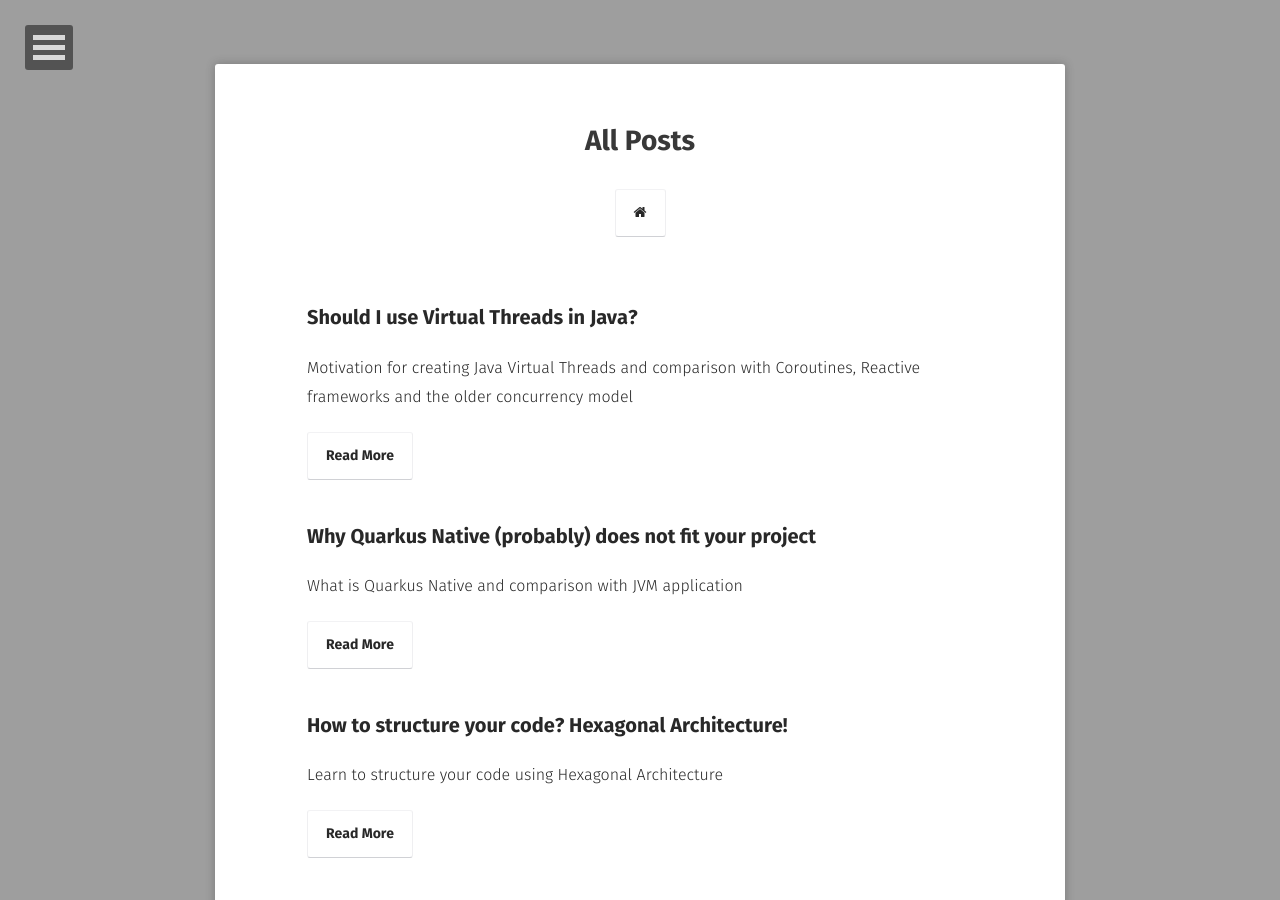
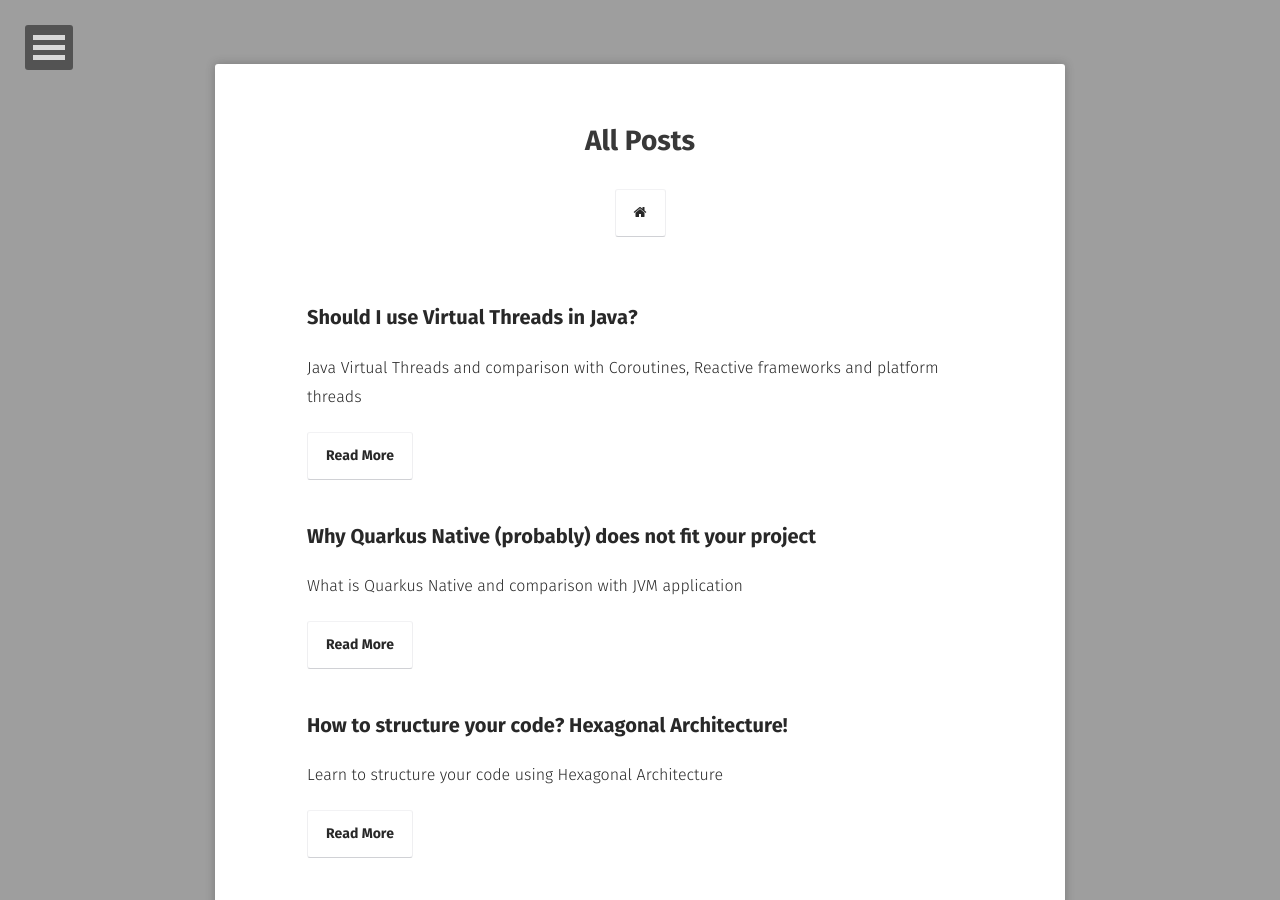
Before and after one commit to diogodanielsoaresferreira/diogodanielsoaresferreira.github.io, a Jekyll site: the page built from posts/index.md, in a window 1280 px wide and 900 px high. Built offline with Jekyll 4.4.1, drawn with Linux system fonts in a browser that asks for light colours; some web fonts are replaced; comment, search, counter and statistics services are not loaded.

```diff
--- a/_posts/2024-04-15-should-i-use-virtual-threads.md
+++ b/_posts/2024-04-15-should-i-use-virtual-threads.md
@@ -2,7 +2,7 @@
 layout: post
 title: "Should I use Virtual Threads in Java?"
 date: 2024-04-12
-excerpt: "Motivation for creating Java Virtual Threads and comparison with Coroutines, Reactive frameworks and the older concurrency model"
+excerpt: "Java Virtual Threads and comparison with Coroutines, Reactive frameworks and platform threads"
 tags: [java, software development, kotlin, backend development]
 comments: true
 ---
```
